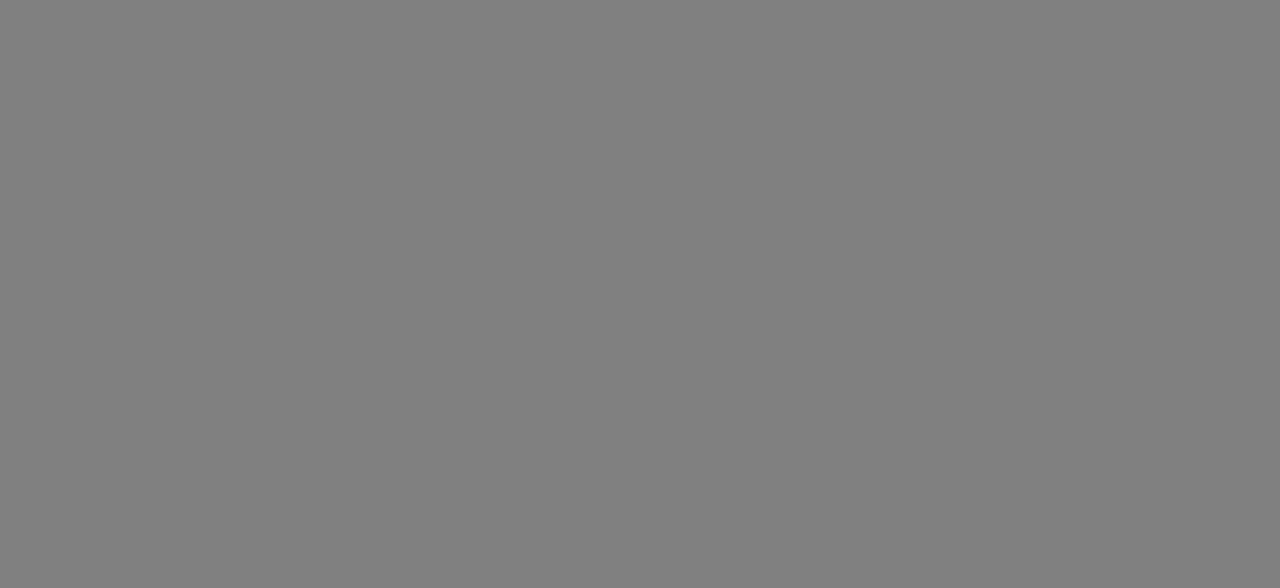
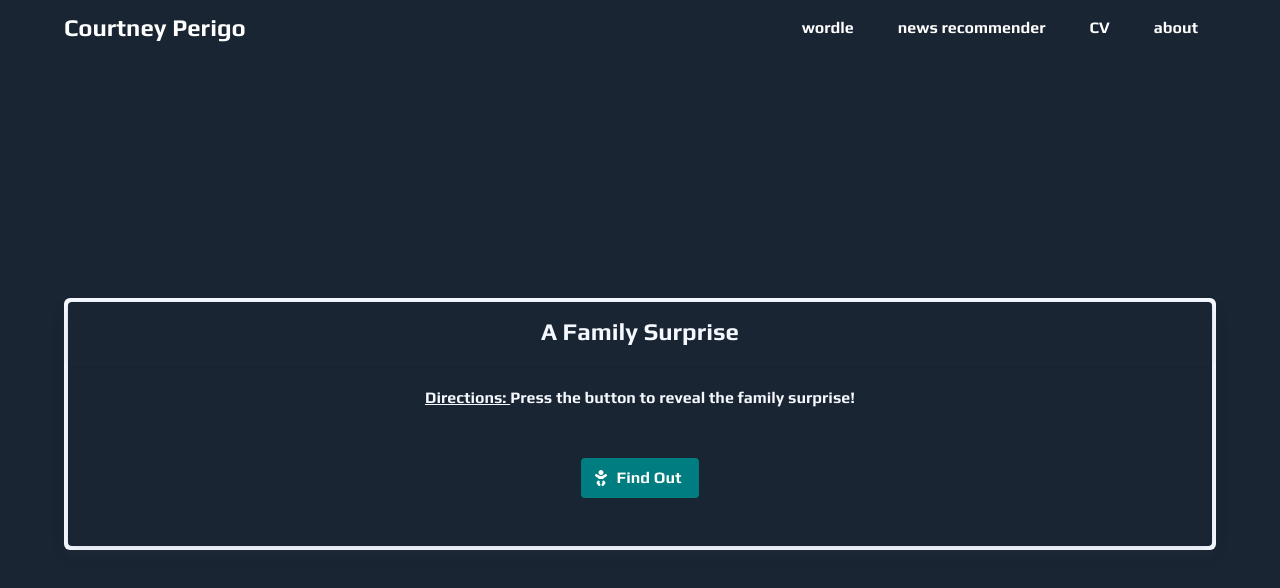
Before and after one commit to agentdanger/courtney-perigo-dotcom, a Vue app in the folder courtney-perigo-dotcom/: page /surprise in a window 1280 px wide. Before the commit this address had no page. Shown: the top 588 px of the page. Built offline with nearby package versions, Linux system fonts and the light colour scheme; what vue3-apexcharts would draw is missing.

Commit message:
Adding surprise page

```diff
--- a/courtney-perigo-dotcom/src/router/index.js
+++ b/courtney-perigo-dotcom/src/router/index.js
@@ -35,6 +35,17 @@ const router = createRouter({
       }
     },
     {
+      path: '/surprise',
+      name: 'surprise',
+      // route level code-splitting
+      // this generates a separate chunk (About.[hash].js) for this route
+      // which is lazy-loaded when the route is visited.
+      component: () => import('../views/Surprise.vue'),
+      meta: {
+        title: 'Courtney Perigo | a positive, suprise addition to the family'
+      }
+    },
+    {
       path: '/cv',
       name: 'cv',
       // route level code-splitting
--- /dev/null
+++ b/courtney-perigo-dotcom/src/service/GenderReveal.js
@@ -0,0 +1,14 @@
+export default class genderService {
+    async getGenderRevealData() {
+      const response = await fetch('https://gender-reveal-dot-personal-website-35.uc.r.appspot.com/gender-reveal', {
+        method: 'GET',
+        headers: {
+          'Content-Type': 'application/json',
+        },
+      });
+      if (!response.ok) {
+        throw new Error('Error in getGenderReveal fetch.')
+      }
+      return await response.json();
+    }
+  }
--- /dev/null
+++ b/courtney-perigo-dotcom/src/views/Surprise.vue
@@ -0,0 +1,87 @@
+<!-- An app that helps users play Wordle -->
+
+<script setup>
+import AppNavBar from '../components/AppNavBar.vue'
+import genderService from '../service/GenderReveal.js'
+import { ref, watch } from 'vue'
+
+const genderServ = new genderService()
+
+var isLoading = ref(false)
+var isLoaded = ref(false)
+
+var theGender = ref('')
+
+function getGender() {
+    isLoading.value = true
+    genderServ.getGenderRevealData()
+        .then(response => {
+            recommendedWords.value = response.gender
+            isLoading.value = false
+            isLoaded.value = true
+        })
+}
+
+</script>
+
+<template>
+    <AppNavBar />
+    <div class="hero is-fullheight is-primary">
+        <div class="hero-body">
+            <div class="container">
+                <div class="box p-1 mt-6">
+                    <div class="card has-background-primary">
+                        <header class="card-header">
+                            <p class="card-header-title has-text-white is-centered is-size-4">
+                                A Family Surprise
+                            </p>
+                        </header>
+                        <div class="card-content is-centered">
+                            <div class="content has-text-white is-centered">
+                                <p class="has-text-centered">
+                                    <span
+                                        class="is-underlined has-text-weight-bold">Directions:
+                                    </span>
+                                    Press the button to reveal the family surprise!
+                                </p>
+                            </div>
+                            <div class="card-content">
+                                <div class="field is-grouped is-grouped-centered">
+                                    <button class="button is-link" @click="getGender()">
+                                        <span class="icon">
+                                            <i class="fas fa-baby"></i>
+                                        </span>
+                                        <span>Find Out</span>
+                                    </button>
+                                </div>
+                            </div>
+                        </div>
+                    </div>
+                </div>
+
+                <div class="box p-1 mt-6" v-if="isLoading">
+                    <div class="card has-background-primary">
+                        <div class="card-content">
+                            <div class="content has-text-white has-text-centered">
+                                <!-- show message when articles are loading -->
+                                    <div class="card has-background-primary">
+                                        <header class="card-header ">
+                                            <p class="card-header-title has-text-white is-size-4">
+                                                Loading The Family Secret...
+                                            </p>
+                                        </header>
+                                        <div class="card-content">
+                                            <div class="content has-text-white">
+                                                <progress class="progress is-primary" max="100">15%</progress>
+                                            </div>
+                                        </div>
+                                    </div>
+                            </div>
+                        </div>
+                    </div>
+                </div>
+            </div>
+        </div>
+    </div>
+
+</template>
```
Also changed, not shown: 1 other file (tests, documents, lock files or other folders).
